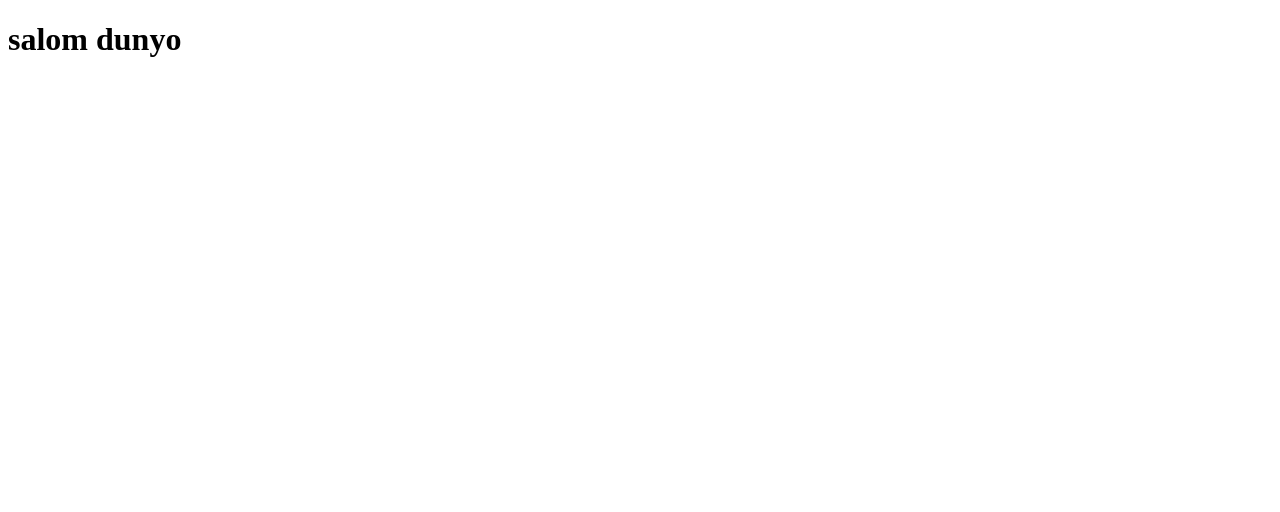
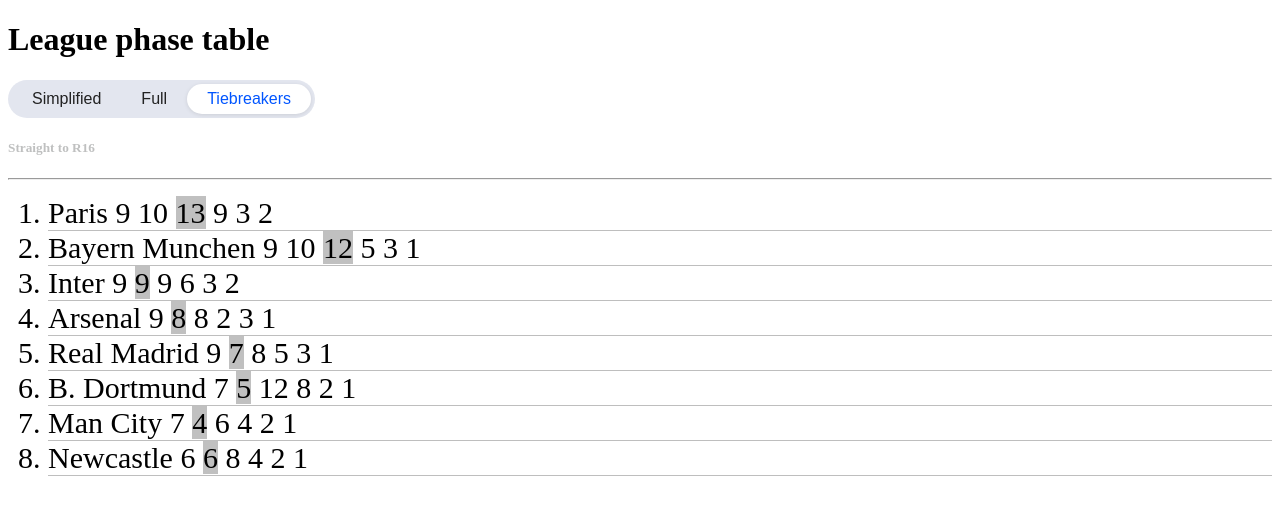
Before and after one commit to sunset8814/-, a plain HTML site: page index.html in a window 1280 px wide. Drawn offline with Linux system fonts and the light colour scheme.

Commit message:
League phase table

```diff
--- a/index.html
+++ b/index.html
@@ -7,8 +7,35 @@
     <link rel="stylesheet" href="./style.css">
 </head>
 <body>
+<h1>League phase table</h1>
 
-    <h1><b>salom dunyo</b></h1>
+
+         <div class="bd">
+  <div class="bt">Simplified</div>
+  <div class="bt">Full</div>
+  <div class="bt ac">Tiebreakers</div>
+</div>
+<h5 class="gr">Straight to R16</h5>
+<hr>
+  <head>
+            <ol>
+
+                <li class="oraora rak">Paris             9 10 <mark class="ss">13</mark> 9 3 2</li>
+                <li class="oraora rak">Bayern Munchen    9 10 <mark class="ss">12</mark> 5 3 1</li>
+                <li class="oraora rak">Inter             9 <mark class="ss">9</mark> 9 6 3 2</li>
+                <li class="oraora rak">Arsenal           9 <mark class="ss">8</mark> 8 2 3 1</li>
+                <li class="oraora rak">Real Madrid       9 <mark class="ss">7</mark> 8 5 3 1</li>
+                <li class="oraora rak">B. Dortmund       7 <mark class="ss">5</mark> 12 8 2 1</li>
+                <li class="oraora rak">Man City          7 <mark class="ss">4</mark> 6 4 2 1</li>
+                <li class="oraora rak">Newcastle         6 <mark class="ss">6</mark> 8 4 2 1</li>
+
+            </ol>
+
+        </head>
+
+
+
+
 
 </body>
 </html>
--- a/style.css
+++ b/style.css
@@ -0,0 +1,37 @@
+.bd {
+  display: flex;
+  background: #e3e6ef;
+  border-radius: 20px;
+  width: fit-content;
+  padding: 4px;
+  font-family: sans-serif;
+}
+.bt {
+  padding: 6px 20px;
+  border-radius: 16px;
+  cursor: pointer;
+  color: #222;
+  transition: 0.2s;
+}
+.bt.ac {
+  background: white;
+  color: #0055ff;
+  box-shadow: 0 1px 4px rgba(0,0,0,0.1);
+}
+.gr{
+    color: #bfc0c0;
+}
+.oraora {
+    border: 1px solid rgb(190, 190, 190);
+    font-size: 30px;
+    border-left: white;
+    border-right: white;
+    border-top: white;
+}
+.rak {
+    background-color: white;
+    color: black;
+}
+.ss {
+    background-color: #c0c0c0;
+ }
```
